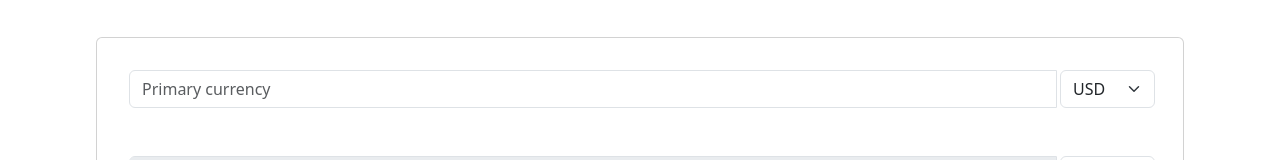
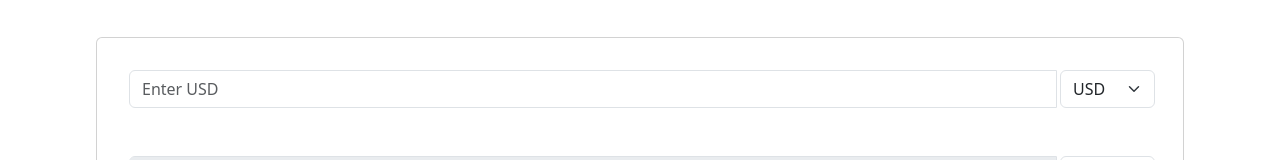
Before and after one commit to NishabRupakheti/Currency_converter, a React (Vite) app: page / in a window 1280 px wide. Shown: the part 121-281 px from the top of the page. Built offline with nearby package versions, Linux system fonts and the light colour scheme; a web font is replaced by a local one.

Commit message:
Input field changed

```diff
--- a/src/Components/Input.jsx
+++ b/src/Components/Input.jsx
@@ -23,7 +23,7 @@ const Input = () => {
           onChange={(e) => setPrimaryField(e.target.value)}
           type="number"
           className="form-control"
-          placeholder="Primary currency"
+          placeholder={`Enter ${primCurrency}`}
           aria-label="Amount"
         />
         <div className="input-group-append">
```
